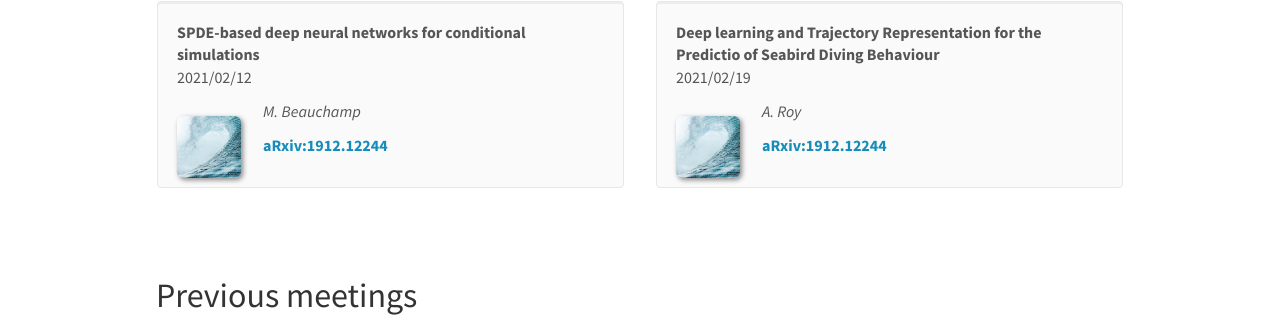
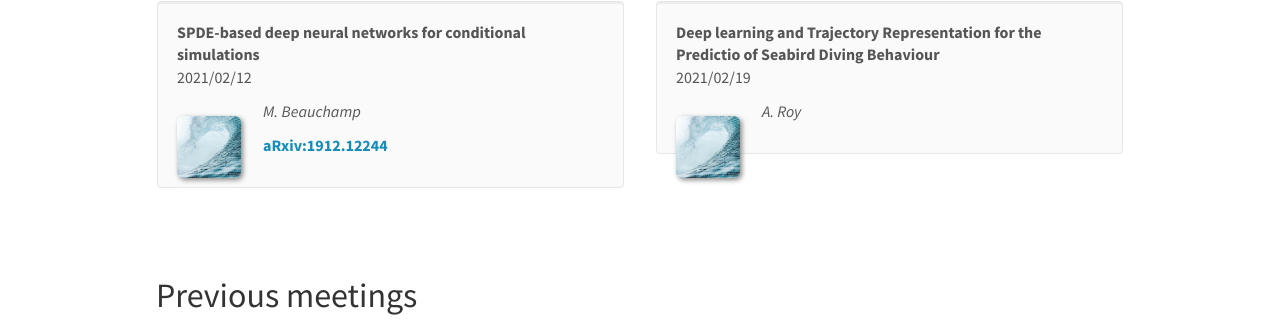
Before and after one commit to CIA-Oceanix/CIA-Oceanix.github.io, a Jekyll site: the page built from _pages/oceanix_sandbox.md, in a window 1280 px wide and 900 px high, scrolled down 716 px. Shown: the part 125-449 px from the top of the window. Built offline with Jekyll 4.4.1, drawn with Linux system fonts in a browser that asks for light colours; nearby versions of some CDN libraries.

Commit message:
Update sandbox_list.yml

```diff
--- a/_data/sandbox_list.yml
+++ b/_data/sandbox_list.yml
@@ -52,8 +52,8 @@
   slideslink:
     url1:
     display1: #Slides
-    url2: https://arxiv.org/abs/1912.12244
-    display2: aRxiv:1912.12244
+    url2:
+    display2:
   highlight: 1
   codetype: 2
   news1:
```
